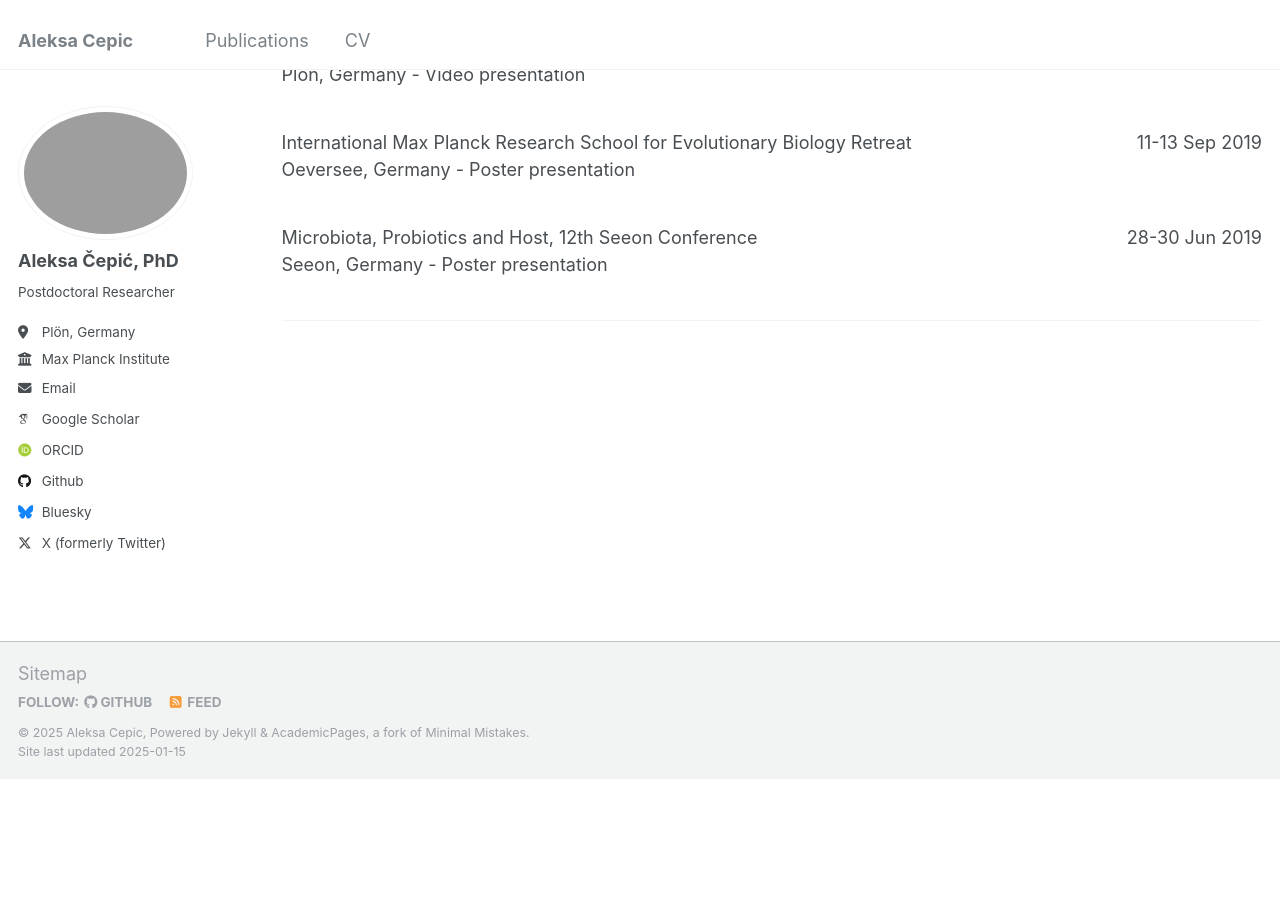
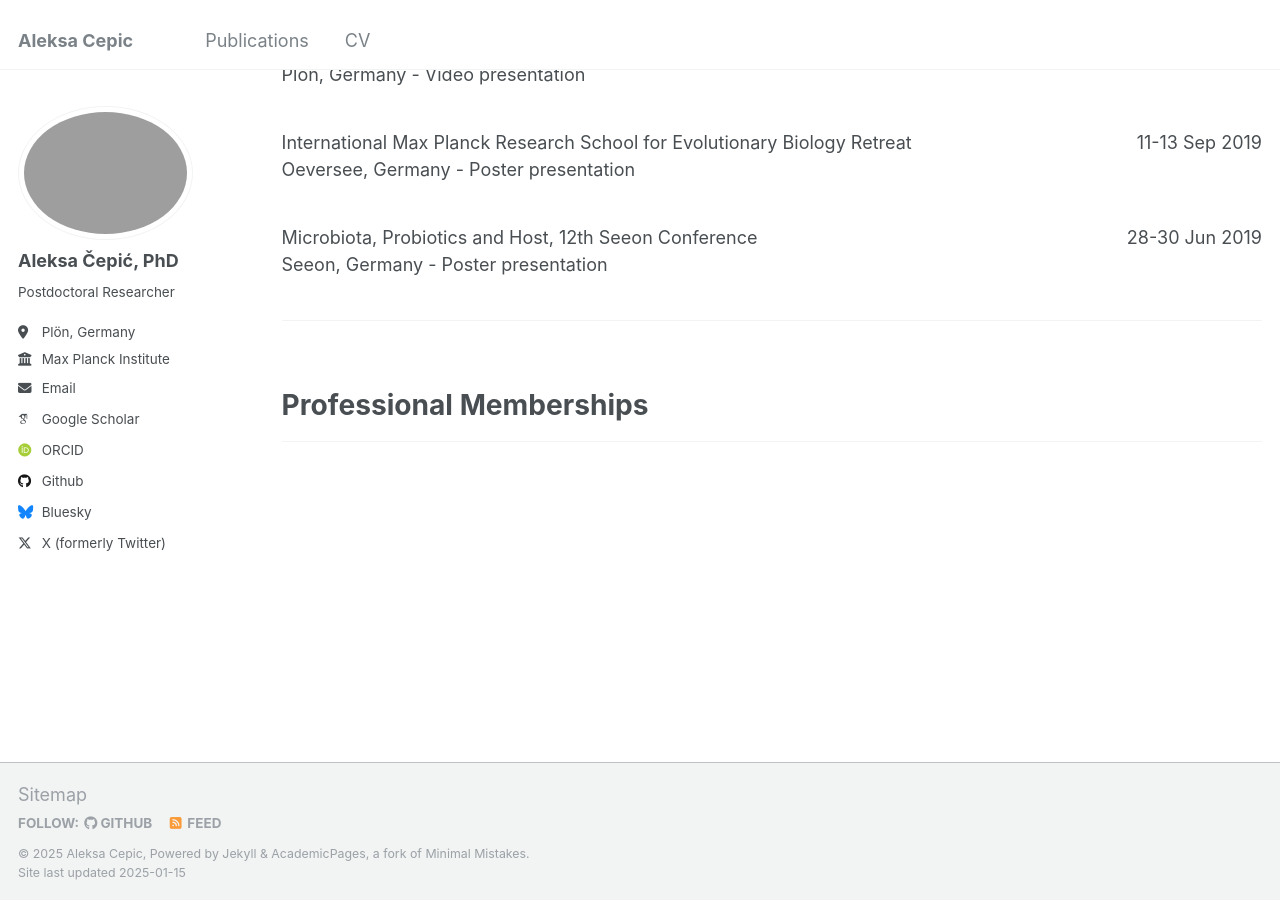
Before and after one commit to drcepic/drcepic.github.io, a Jekyll site: the page built from _pages/cv.md, in a window 1280 px wide and 900 px high, scrolled down 1412 px. Built offline with Jekyll 4.4.1, drawn with Linux system fonts in a browser that asks for light colours; some web fonts are replaced; before the commit the page ends 2191 px from its top, so only the background shows below that.

Commit message:
Update cv.md

```diff
--- a/_pages/cv.md
+++ b/_pages/cv.md
@@ -167,3 +167,10 @@ Conferences
 <hr>
 
 <br/>
+
+Professional Memberships
+======
+
+<hr>
+
+<br/>
```
